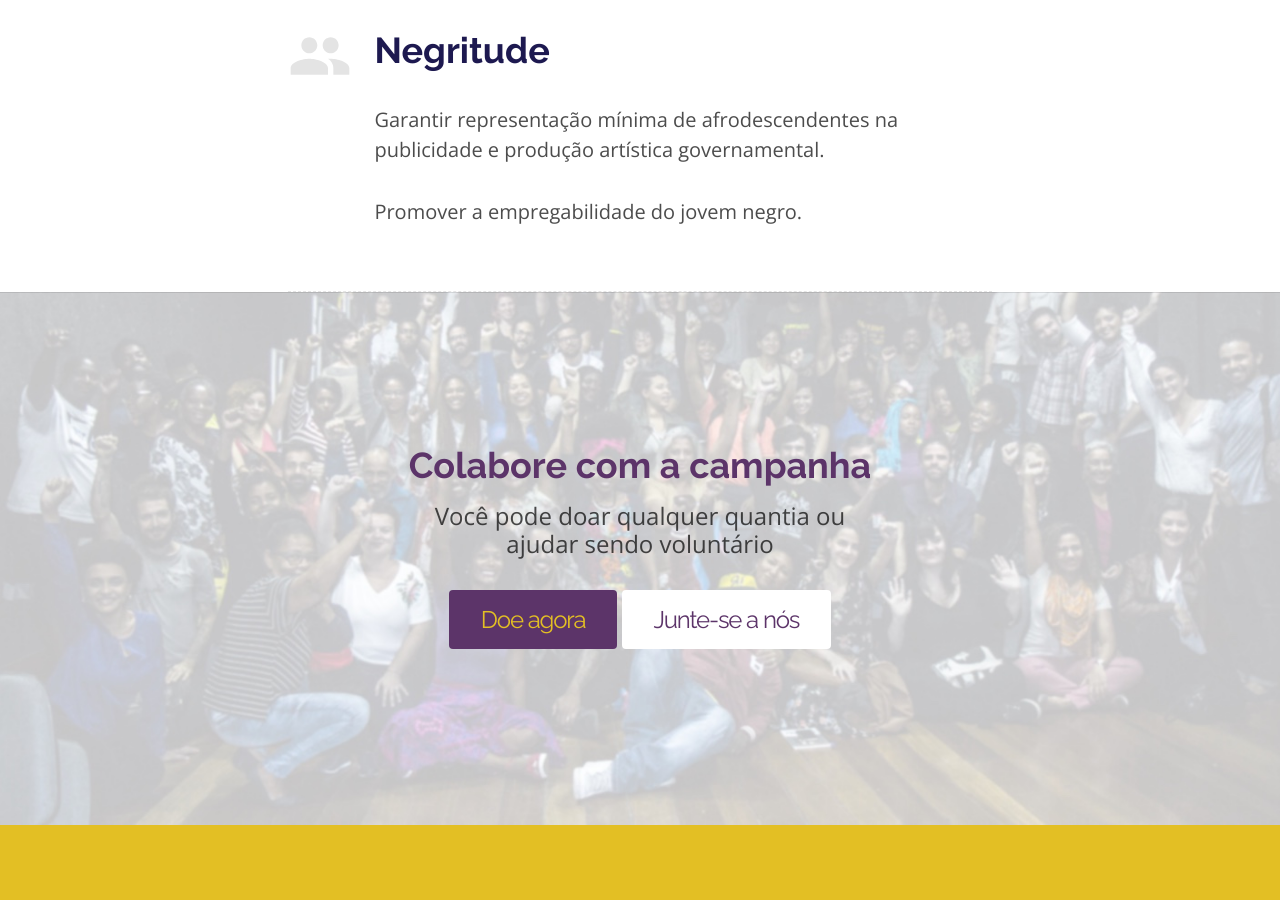
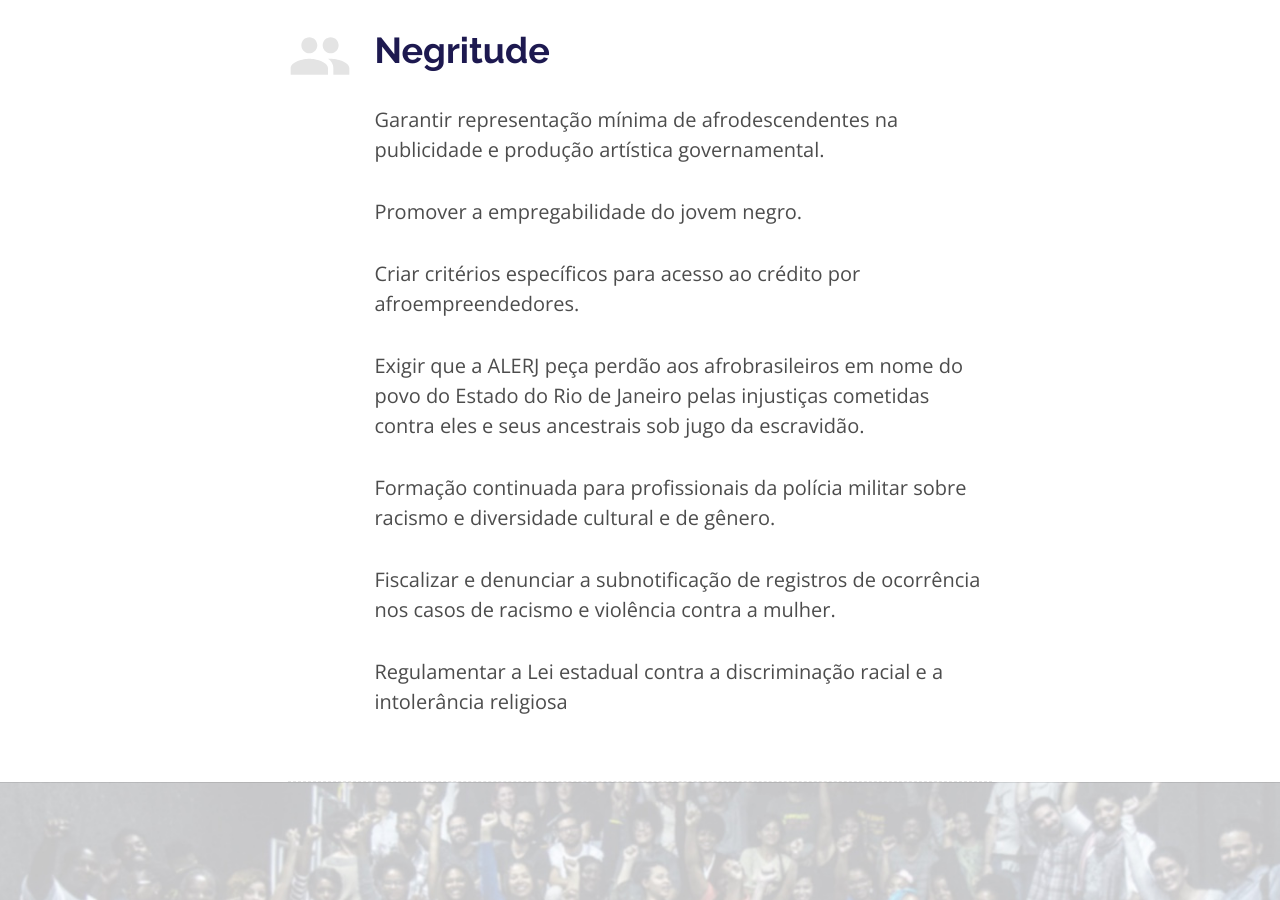
Before and after one commit to rodrigomuniz/thaisferreira, a Jekyll site: the page built from pautas-propostas.html, in a window 1280 px wide and 900 px high, scrolled down 2238 px. Built offline with Jekyll 4.4.1, drawn with Linux system fonts in a browser that asks for light colours; nearby versions of some CDN libraries.

Commit message:
Updated '_data/pautas.yml' via CloudCannon

```diff
--- a/_data/pautas.yml
+++ b/_data/pautas.yml
@@ -1,33 +1,70 @@
 - title: Saúde da Mulher
   icon_path: images/baseline-local_florist-24px.svg
   descriptions:
-    - content: Criar centros de referência próximos a centros urbanos para mães e crianças de 0-6 anos em situação de rua.
-    - content: Treinamento para profissionais de saúde do estado voltados ao atendimento humanizado.
+    - content: >-
+        Criar centros de referência próximos a centros urbanos para mães e
+        crianças de 0-6 anos em situação de rua.
+    - content: >-
+        Treinamento para profissionais de saúde do estado voltados ao
+        atendimento humanizado.
     - content: Incluir doulas no programa de pré-natal da Rede Estadual de Saúde.
-    - content: Criar programa de pós-natal com atenção integral às mães e crianças até 6 meses.
+    - content: >-
+        Criar programa de pós-natal com atenção integral às mães e crianças até
+        6 meses.
 - title: Primeira Infância
   icon_path: images/baseline-child_care-24px.svg
   descriptions:
-    - content: Criar programa de visitas domiciliares e atendimentos nas unidades de saúde para avaliação do desenvolvimento infantil até 6 anos.
-    - content: Criar programa de visitas de médicos, dentistas e psicólogos em creches públicas e espaços de educação infantil.
-    - content: Garantir que o Governo do Estado elabore políticas para a primeira infância em áreas como transporte, desenvolvimento infantil e familiar e violência contra crianças.
+    - content: >-
+        Criar programa de visitas domiciliares e atendimentos nas unidades de
+        saúde para avaliação do desenvolvimento infantil até 6 anos.
+    - content: >-
+        Criar programa de visitas de médicos, dentistas e psicólogos em creches
+        públicas e espaços de educação infantil.
+    - content: >-
+        Garantir que o Governo do Estado elabore políticas para a primeira
+        infância em áreas como transporte, desenvolvimento infantil e familiar e
+        violência contra crianças.
 - title: Empreendedorismo
   icon_path: images/round-star-24px.svg
   descriptions:
-    - content: Criar Postos Itinerantes de Atendimento a microempreendedores e informais.
-    - content: Criar centros de inovação e empreendedorismo em Escolas Técnicas Estaduais.
+    - content: >-
+        Criar Postos Itinerantes de Atendimento a microempreendedores e
+        informais.
+    - content: >-
+        Criar centros de inovação e empreendedorismo em Escolas Técnicas
+        Estaduais.
     - content: Simplificar a legislação tributária estadual.
 - title: Transporte
   icon_path: images/baseline-directions_bus-24px.svg
   descriptions:
     - content: Criar programa carona a pé para crianças de escolas públicas
-    - content: Integrar sistemas de metrô, ônibus e trem, barateando as passagens.
+    - content: 'Integrar sistemas de metrô, ônibus e trem, barateando as passagens.'
 - title: Cultura
   icon_path: images/baseline-local_library-24px.svg
   descriptions:
-    - content: Ocupar e ativar espaços e imóveis públicos abandonados em territórios periféricos e colocá-los a serviço da cultura.
+    - content: >-
+        Ocupar e ativar espaços e imóveis públicos abandonados em territórios
+        periféricos e colocá-los a serviço da cultura.
 - title: Negritude
   icon_path: images/baseline-people-24px.svg
   descriptions:
-    - content: Garantir representação mínima de afrodescendentes na publicidade e produção artística governamental.
+    - content: >-
+        Garantir representação mínima de afrodescendentes na publicidade e
+        produção artística governamental.
     - content: Promover a empregabilidade do jovem negro.
+    - content: >-
+        Criar critérios específicos para acesso ao crédito por
+        afroempreendedores.
+    - content: >-
+        Exigir que a ALERJ peça perdão aos afrobrasileiros em nome do povo do
+        Estado do Rio de Janeiro pelas injustiças cometidas contra eles e seus
+        ancestrais sob jugo da escravidão.
+    - content: >-
+        Formação continuada para profissionais da polícia militar sobre racismo
+        e diversidade cultural e de gênero.
+    - content: >-
+        Fiscalizar e denunciar a subnotificação de registros de ocorrência nos
+        casos de racismo e violência contra a mulher.
+    - content: >-
+        Regulamentar a Lei estadual contra a discriminação racial e a
+        intolerância religiosa
```
